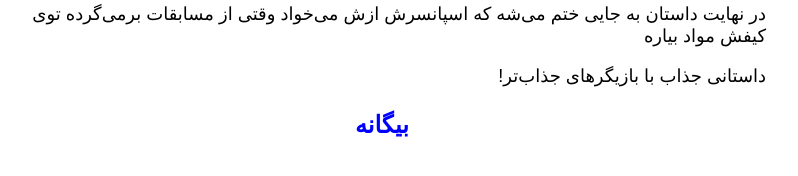
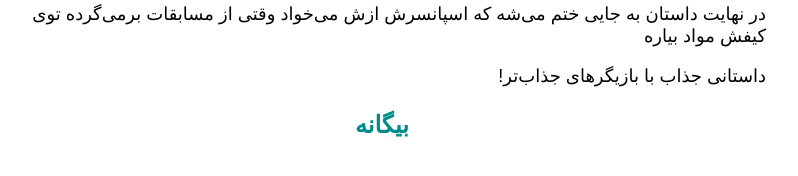
Before and after one commit to darkblog/darkblog.github.io, a Jekyll site: the page built from _posts/2023-8-19-4.md, in a window 1280 px wide. Shown: the part 340-516 px from the top of the page, without its empty margins (387-1185 px from the left). Built offline with Jekyll 4.4.1, drawn with Linux system fonts in a browser that asks for light colours.

Commit message:
Update post.html

```diff
--- a/_layouts/post.html
+++ b/_layouts/post.html
@@ -7,7 +7,7 @@
 <head>
 <title>{{ page.title }}</title>
 <meta name="viewport" content="width=device-width">
-<style>body{font-family:sans-serif;margin:auto;padding:0 1em;max-width:48em}p{font-size:large}a{text-decoration:none;color:blue}.center{text-align:center;font-size:x-large;font-weight:bold}</style>
+<style>body{font-family:sans-serif;margin:auto;padding:0 1em;max-width:48em}p{font-size:large}a{text-decoration:none;color:darkcyan}.center{text-align:center;font-size:x-large;font-weight:bold}</style>
 </head>
 <body>
 <h1>{{ page.title }}</h1>
```
